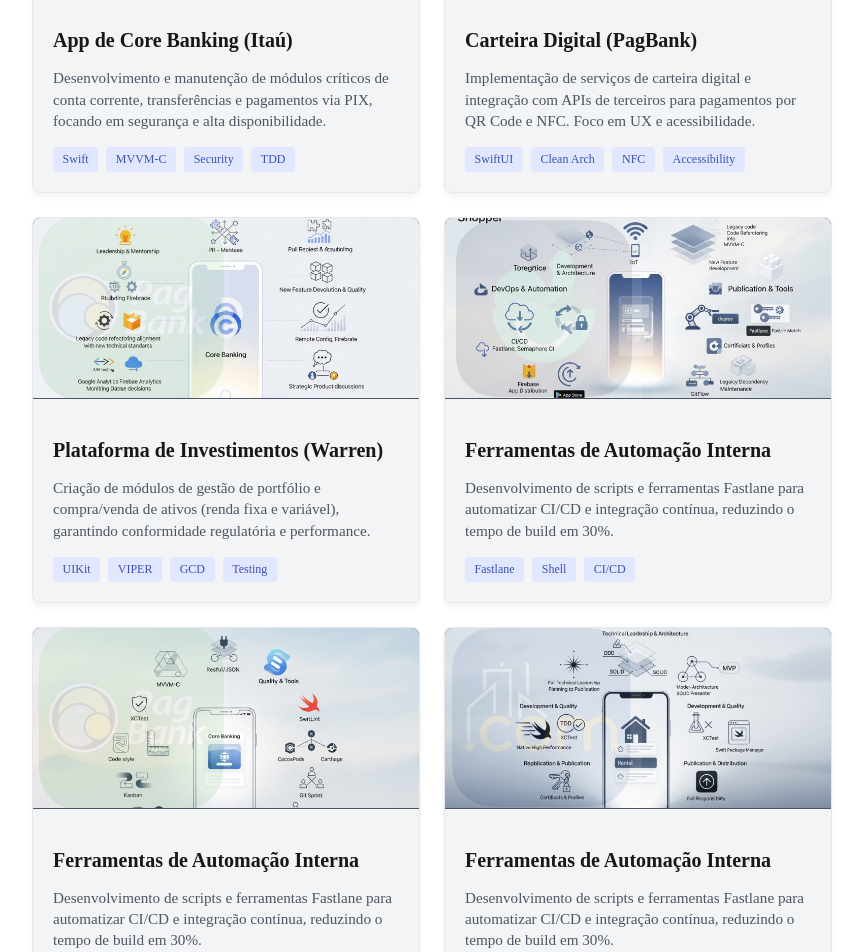
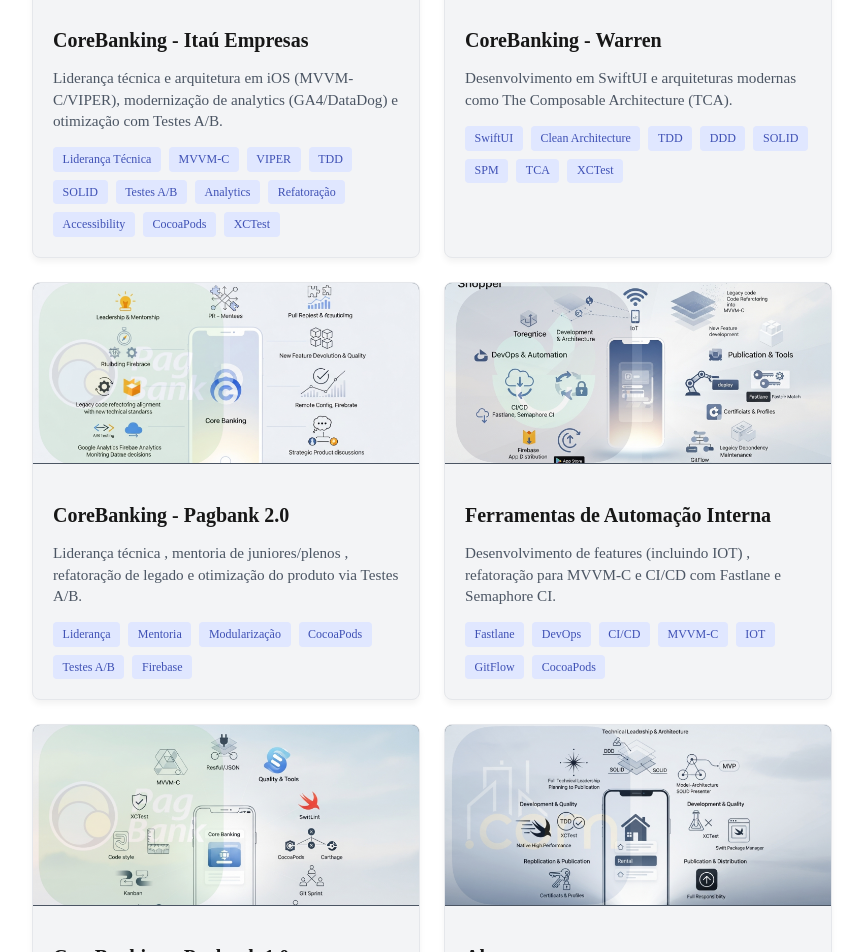
Before and after one commit to leandrodesousa-dev/my-portfolio, a Next.js app: page / in a window 1280 px wide. Shown: the part 500-1452 px from the top of the page, without its empty margins (208-1071 px from the left). Built offline with nearby package versions, Linux system fonts and the light colour scheme.

Commit message:
feat: Populate Experience cards with real data

```diff
--- a/src/components/Projects/ProjectsSection.tsx
+++ b/src/components/Projects/ProjectsSection.tsx
@@ -1,7 +1,6 @@
-// src/components/Projects/ProjectsSection.tsx
 import React from 'react';
 import ProjectCard from './ProjectCard';
-import { MOCK_PROJECTS, Project } from '@/data/mockProjects'; // 🔑 Importa os dados
+import { MY_PROJECTS, Project } from '@/data/myProjects';
 import styles from './Projects.module.css';
 
 interface ProjectsSectionProps {
@@ -23,10 +22,8 @@
     );
 };
 
-// Componente que será usado na Landing Page
 export const DynamicProjectsSection = () => {
-    // Aqui você faria a chamada dinâmica para buscar seus dados reais
-    const projectsData = MOCK_PROJECTS; // Usando mockados por enquanto
+    const projectsData = MY_PROJECTS;
 
     return <ProjectsSection projects={projectsData} />;
 };
--- a/src/data/mockProjects.ts
+++ /dev/null
@@ -1,59 +0,0 @@
-export interface Project {
-    slug: string;
-    title: string;
-    description: string;
-    imageUrl: string;
-    tags: string[];
-}
-
-export const MOCK_PROJECTS: Project[] = [
-    {
-        slug: 'itau-app-ios',
-        title: 'App de Core Banking (Itaú)',
-        description: 'Desenvolvimento e manutenção de módulos críticos de conta corrente, transferências e pagamentos via PIX, focando em segurança e alta disponibilidade.',
-        imageUrl: '/experience/experience_itau.png',
-        tags: ['Swift', 'MVVM-C', 'Security', 'TDD']
-    },
-    {
-        slug: 'warren-app-ios',
-        title: 'Carteira Digital (PagBank)',
-        description: 'Implementação de serviços de carteira digital e integração com APIs de terceiros para pagamentos por QR Code e NFC. Foco em UX e acessibilidade.',
-        imageUrl: '/experience/experience_warren.png',
-        tags: ['SwiftUI', 'Clean Arch', 'NFC', 'Accessibility']
-    },
-    {
-        slug: 'pabbank2-app-ios',
-        title: 'Plataforma de Investimentos (Warren)',
-        description: 'Criação de módulos de gestão de portfólio e compra/venda de ativos (renda fixa e variável), garantindo conformidade regulatória e performance.',
-        imageUrl: '/experience/experience_pagbank_2.png',
-        tags: ['UIKit', 'VIPER', 'GCD', 'Testing']
-    },
-    {
-        slug: 'shopper-app-ios',
-        title: 'Ferramentas de Automação Interna',
-        description: 'Desenvolvimento de scripts e ferramentas Fastlane para automatizar CI/CD e integração contínua, reduzindo o tempo de build em 30%.',
-        imageUrl: '/experience/experience_shopper.png',
-        tags: ['Fastlane', 'Shell', 'CI/CD']
-    },
-    {
-        slug: 'pagbank1-app-ios',
-        title: 'Ferramentas de Automação Interna',
-        description: 'Desenvolvimento de scripts e ferramentas Fastlane para automatizar CI/CD e integração contínua, reduzindo o tempo de build em 30%.',
-        imageUrl: '/experience/experience_pagbank_1.png',
-        tags: ['Fastlane', 'Shell', 'CI/CD']
-    },
-    {
-        slug: 'alugue-app-ios',
-        title: 'Ferramentas de Automação Interna',
-        description: 'Desenvolvimento de scripts e ferramentas Fastlane para automatizar CI/CD e integração contínua, reduzindo o tempo de build em 30%.',
-        imageUrl: '/experience/experience_alugue.png',
-        tags: ['Fastlane', 'Shell', 'CI/CD']
-    },
-    {
-        slug: 'communy-app-ios',
-        title: 'Ferramentas de Automação Interna',
-        description: 'Desenvolvimento de scripts e ferramentas Fastlane para automatizar CI/CD e integração contínua, reduzindo o tempo de build em 30%.',
-        imageUrl: '/experience/experience_communy.png',
-        tags: ['Fastlane', 'Shell', 'CI/CD']
-    },
-];
--- /dev/null
+++ b/src/data/myProjects.ts
@@ -0,0 +1,59 @@
+export interface Project {
+    slug: string;
+    title: string;
+    description: string;
+    imageUrl: string;
+    tags: string[];
+}
+
+export const MY_PROJECTS: Project[] = [
+    {
+        slug: 'itau-app-ios',
+        title: 'CoreBanking - Itaú Empresas',
+        description: 'Liderança técnica e arquitetura em iOS (MVVM-C/VIPER), modernização de analytics (GA4/DataDog) e otimização com Testes A/B.',
+        imageUrl: '/experience/experience_itau.png',
+        tags: ['Liderança Técnica', 'MVVM-C', 'VIPER', 'TDD', 'SOLID', 'Testes A/B', 'Analytics', 'Refatoração', 'Accessibility', 'CocoaPods', 'XCTest']
+    },
+    {
+        slug: 'warren-app-ios',
+        title: 'CoreBanking - Warren',
+        description: 'Desenvolvimento em SwiftUI e arquiteturas modernas como The Composable Architecture (TCA).',
+        imageUrl: '/experience/experience_warren.png',
+        tags: ['SwiftUI', 'Clean Architecture', 'TDD', 'DDD', 'SOLID', 'SPM', 'TCA', 'XCTest']
+    },
+    {
+        slug: 'pabbank2-app-ios',
+        title: 'CoreBanking - Pagbank 2.0',
+        description: 'Liderança técnica , mentoria de juniores/plenos , refatoração de legado e otimização do produto via Testes A/B.',
+        imageUrl: '/experience/experience_pagbank_2.png',
+        tags: ['Liderança', 'Mentoria', 'Modularização', 'CocoaPods', 'Testes A/B', 'Firebase']
+    },
+    {
+        slug: 'shopper-app-ios',
+        title: 'Ferramentas de Automação Interna',
+        description: 'Desenvolvimento de features (incluindo IOT) , refatoração para MVVM-C e CI/CD com Fastlane e Semaphore CI.',
+        imageUrl: '/experience/experience_shopper.png',
+        tags: ['Fastlane', 'DevOps', 'CI/CD', 'MVVM-C', 'IOT', 'GitFlow', 'CocoaPods']
+    },
+    {
+        slug: 'pagbank1-app-ios',
+        title: 'CoreBanking - Pagbank 1.0',
+        description: 'Desenvolvimento em Swift , aplicando MVVM-C , consumo de APIs Restful/JSON e testes unitários (XCTest).',
+        imageUrl: '/experience/experience_pagbank_1.png',
+        tags: ['APIs Restful', 'MVVM-C', 'XCTest', 'SwiftLint', 'CocoaPods', 'Kanban/Scrum']
+    },
+    {
+        slug: 'alugue-app-ios',
+        title: 'Alugue.com',
+        description: 'Liderança técnica completa no desenvolvimento iOS do zero , aplicando Clean Architecture , DDD e TDD (XCTest).',
+        imageUrl: '/experience/experience_alugue.png',
+        tags: ['SwiftUI', 'Clean Architecture', 'TDD', 'DDD', 'SOLID', 'SPM']
+    },
+    {
+        slug: 'communy-app-ios',
+        title: 'Communy',
+        description: 'Gestão do ciclo completo de distribuição (App Store/Firebase) , desenvolvimento de features e testes unitários (XCTest).',
+        imageUrl: '/experience/experience_communy.png',
+        tags: ['App Store', 'Firebase App Distribution', 'CI/CD', 'CocoaPods', 'XCTest', 'Firebase Analytics']
+    },
+];
```
